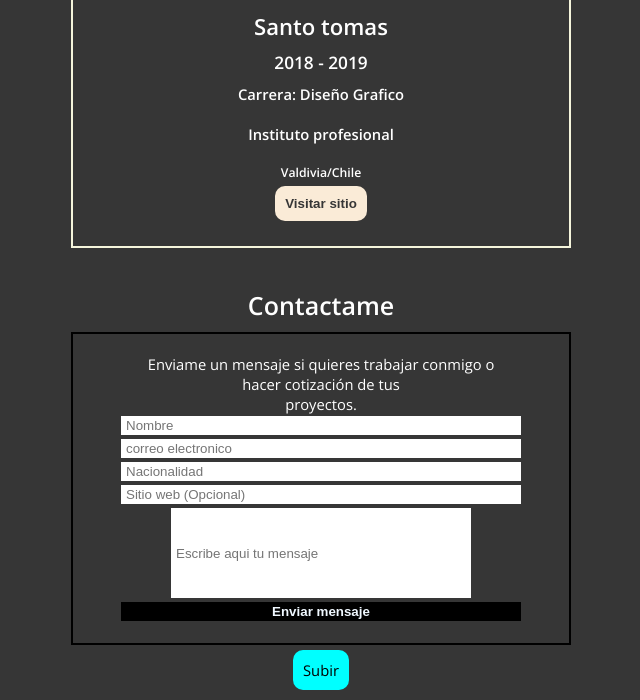
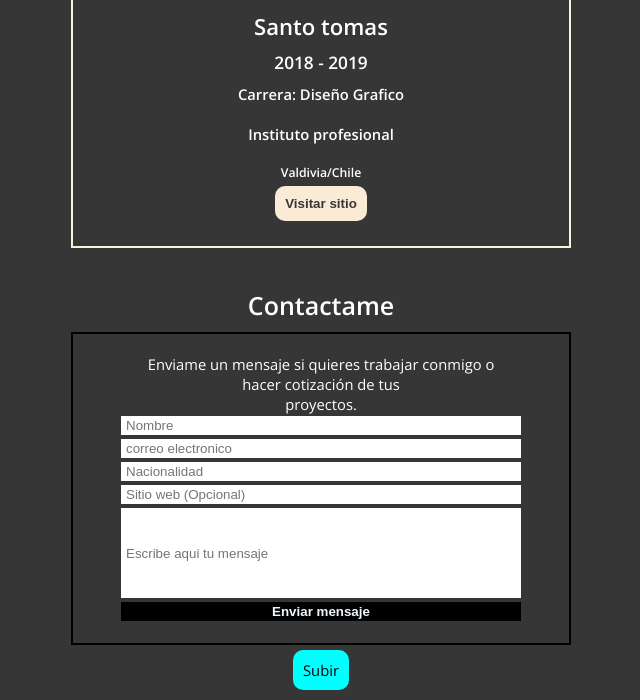
Before and after one commit to sreimanncl/personal-portfolio, a plain HTML site: page index.html in a window 1280 px wide. Shown: the part 2316-3016 px from the top of the page, without its empty margins (319-959 px from the left). Drawn offline with nearby package versions, Linux system fonts and the light colour scheme.

```diff
--- a/css/tablet.css
+++ b/css/tablet.css
@@ -52,7 +52,7 @@
     #form input {
       width: 400px;
     }
-    #form input, #box-msje {
+  #form  #box-msje {
     width: 400px;
   }
   footer {
```
